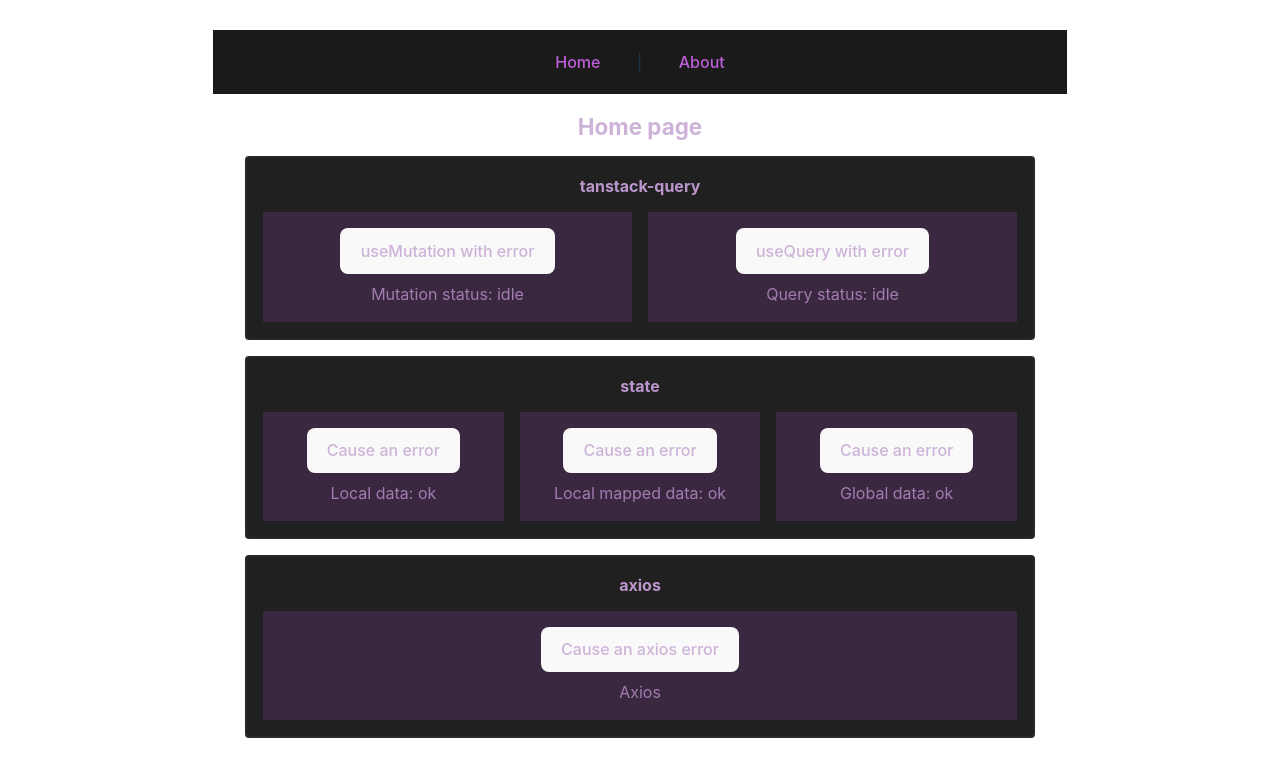
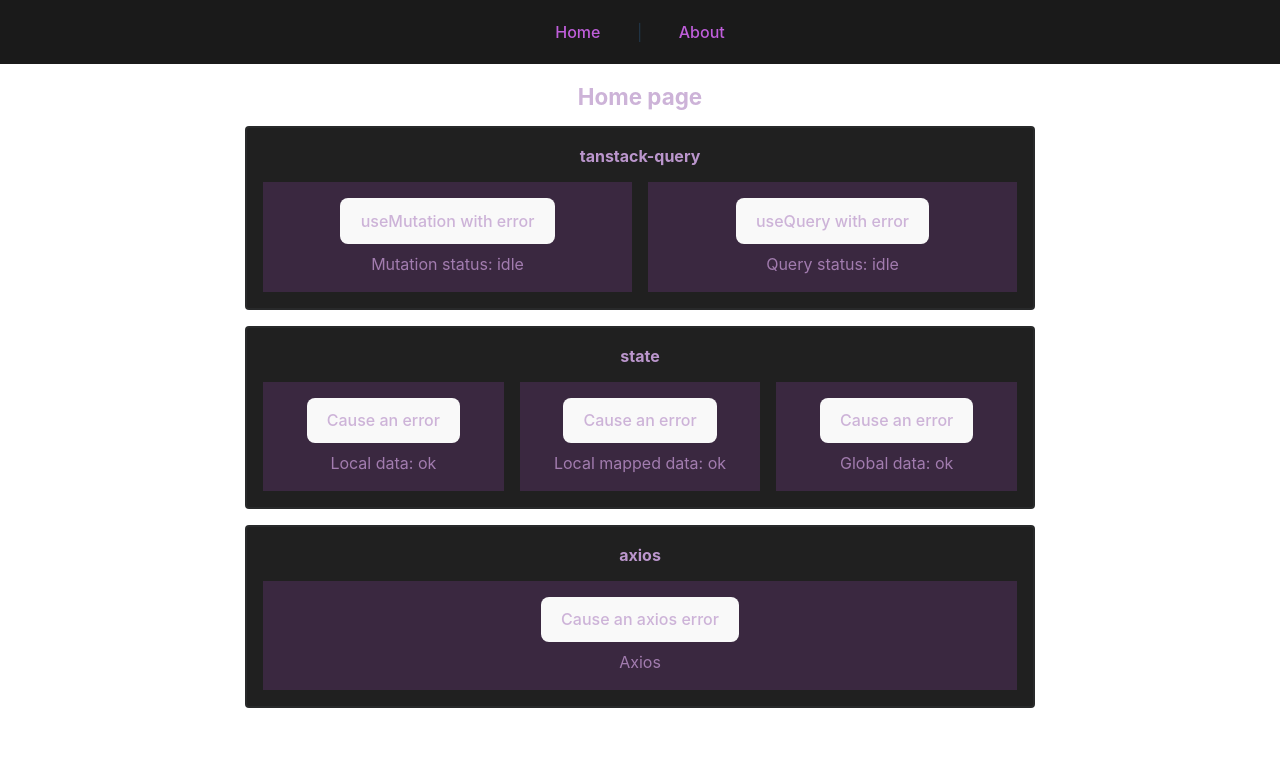
Before and after one commit to danilo-89/react-error-boundary-research, a React (Vite) app: page / in a window 1280 px wide. Shown: the top 776 px of the page. Built offline with nearby package versions, Linux system fonts and the light colour scheme.

Commit message:
styles update

```diff
--- a/src/App.css
+++ b/src/App.css
@@ -3,5 +3,4 @@
 	margin: 0 auto;
 	padding: 2rem;
 	text-align: center;
-	position: relative;
 }
--- a/src/components/Test.tsx
+++ b/src/components/Test.tsx
@@ -58,7 +58,7 @@ const Test = () => {
 	};
 
 	return (
-		<div className='max-w-full'>
+		<div className='max-w-full w-full flex justify-center'>
 			<div className='gap-4 flex flex-col w-[790px] max-w-full'>
 				{/* tanstack-query */}
 				<section className='border-2 rounded border-gray-500/10 p-4 bg-[#202020]'>
--- a/src/index.css
+++ b/src/index.css
@@ -30,9 +30,6 @@ a:hover {
 
 body {
 	margin: 0;
-	display: flex;
-	place-items: center;
-	min-width: 420px;
 	min-height: 100vh;
 }
 
--- a/src/layouts/Layout.tsx
+++ b/src/layouts/Layout.tsx
@@ -6,7 +6,7 @@ export default function Layout() {
 			<nav className='absolute top-0 left-0 w-full p-5 bg-[#1a1a1a]'>
 				<Link to='/'>Home</Link> | <Link to='/about'>About</Link>
 			</nav>
-			<div className='pt-12'>
+			<div className='pt-12 flex flex-col justify-center'>
 				<Outlet />
 			</div>
 		</>
--- a/src/pages/About.tsx
+++ b/src/pages/About.tsx
@@ -2,13 +2,13 @@ import Test from '@/components/Test';
 
 const About = () => {
 	return (
-		<div>
+		<>
 			<p className='text-[#a27caf]'>
 				(this page has error boundary around its route)
 			</p>
 			<h2>About page</h2>
 			<Test />
-		</div>
+		</>
 	);
 };
 
--- a/src/pages/Home.tsx
+++ b/src/pages/Home.tsx
@@ -2,10 +2,10 @@ import Test from '@/components/Test';
 
 const Home = () => {
 	return (
-		<div>
+		<>
 			<h2>Home page</h2>
 			<Test />
-		</div>
+		</>
 	);
 };
 
```
